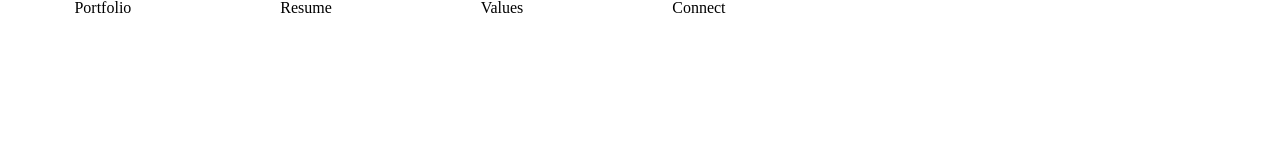
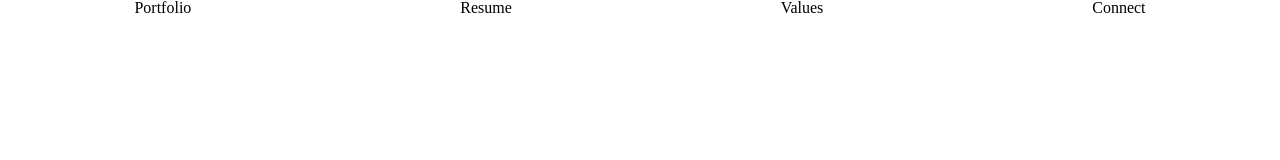
Before and after one commit to taylorjohnson141/Portfolio-site-tj, a plain HTML site: page index.html in a window 1280 px wide. Drawn offline with Linux system fonts and the light colour scheme.

Commit message:
Fix Nav styling

```diff
--- a/styles.css
+++ b/styles.css
@@ -43,8 +43,9 @@ table {
 	border-spacing: 0;
 }
 .nav-bar{
-  width: 100vh;
-  display: inline-flex;
+  width: 100%;
+	display: inline-flex;
+	align-self: center;
   justify-content: space-around;
 
 }
```
